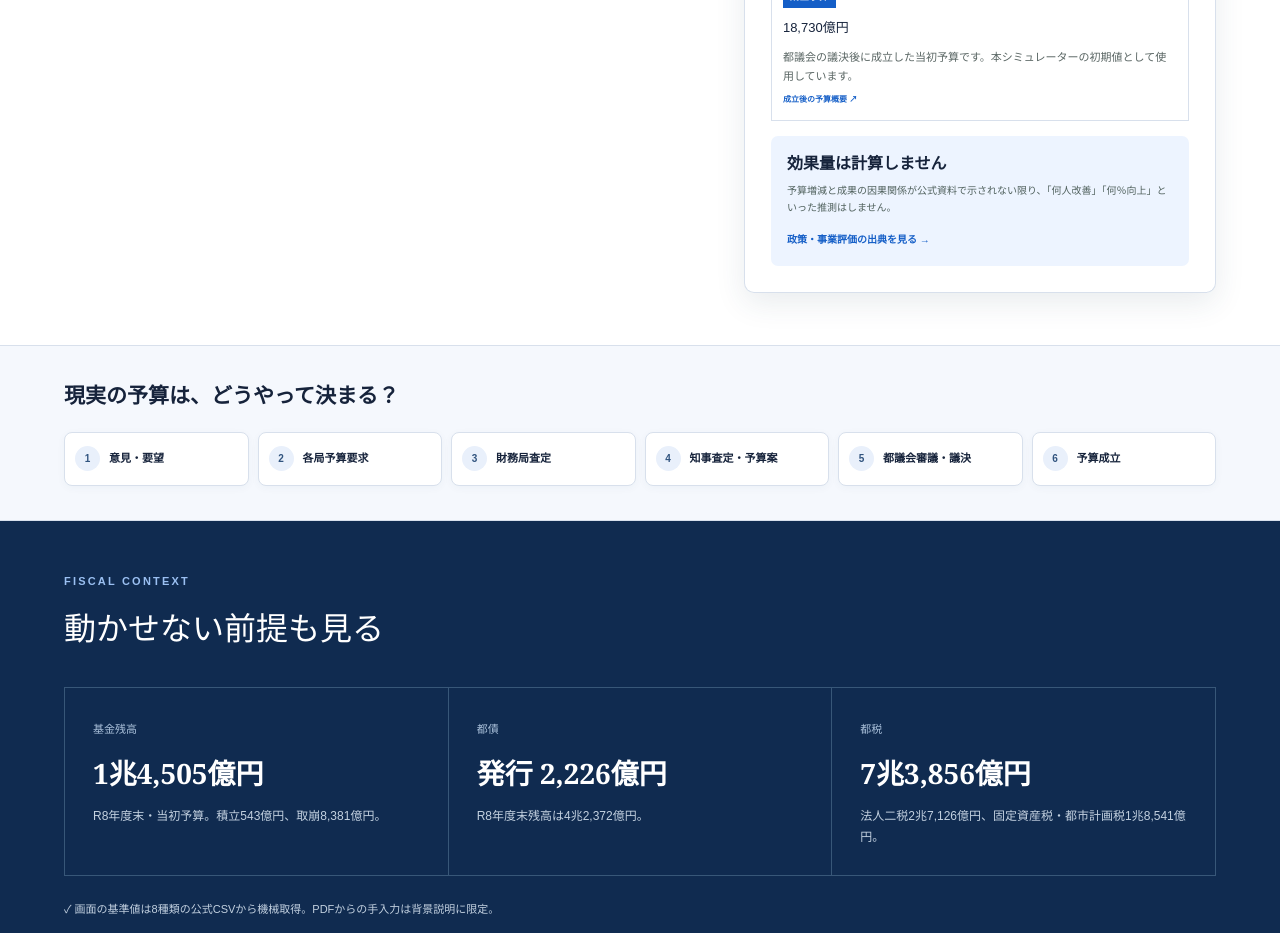
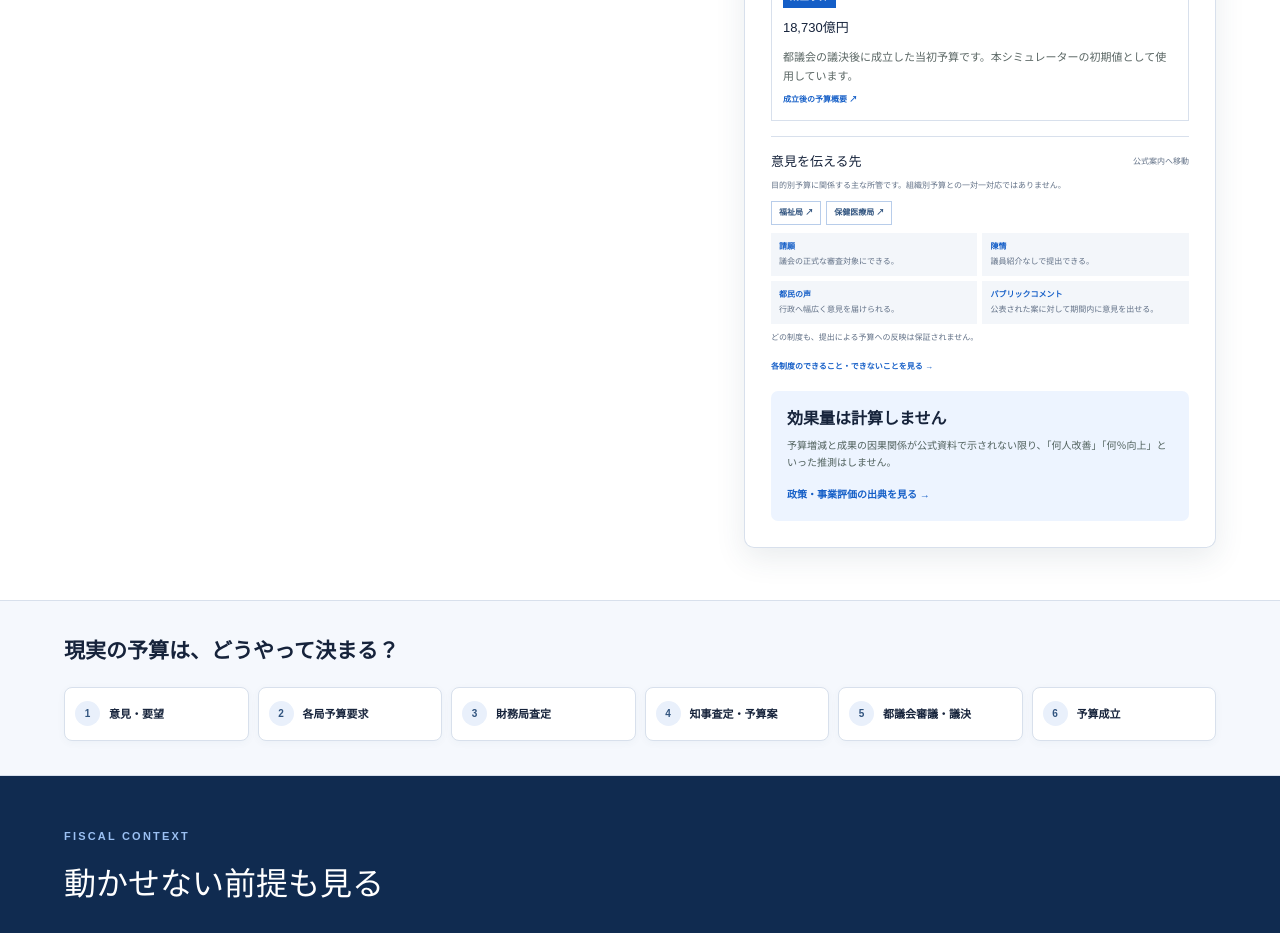
Before and after one commit to okajun35/tokyo-budget-simulator, a Next.js app: page / in a window 1280 px wide. Shown: the part 2300-3233 px from the top of the page. Built offline with nearby package versions, Linux system fonts and the light colour scheme.

Commit message:
feat: link categories to participation routes

```diff
--- a/app/globals.css
+++ b/app/globals.css
@@ -112,6 +112,15 @@ input[type="range"]::-webkit-slider-thumb { appearance:none; width:16px; height:
 .timelineCard h3 { margin:10px 0; font-size:13px; }
 .timelineCard p { margin:10px 0 0; color:#5a6664; font-size:11px; line-height:1.7; }
 .timelineCard>a { display:inline-block; margin-top:8px; color:var(--teal); font-size:8px; font-weight:800; }
+.bureauMappingNote,.participationCaution { margin:8px 0; color:var(--muted); font-size:8px; line-height:1.6; }
+.leadBureauLinks { display:flex; flex-wrap:wrap; gap:5px; }
+.leadBureauLinks a { padding:5px 7px; border:1px solid #b8cdea; color:#31547f; font-size:8px; font-weight:800; text-decoration:none; }
+.participationLinks { display:grid; grid-template-columns:1fr 1fr; gap:5px; margin-top:8px; }
+.participationLinks a { padding:8px; background:#f3f6fa; text-decoration:none; }
+.participationLinks b,.participationLinks span { display:block; font-size:8px; }
+.participationLinks b { color:var(--teal); }
+.participationLinks span { margin-top:3px; color:var(--muted); line-height:1.5; }
+.participationContext>button { padding:0; border:0; background:none; color:var(--teal); cursor:pointer; font-size:8px; font-weight:800; }
 .stageTag { display:inline-block; padding:4px 7px; color:white; background:#777; font-size:9px; letter-spacing:.08em; font-weight:900; }
 .stageTag.request { background:#9a7935; }.stageTag.bureau,.stageTag.bureau_assessment { background:#436b9b; }.stageTag.governor,.stageTag.governor_assessment { background:#934f72; }.stageTag.enacted_budget { background:var(--teal); }.stageTag.proposal { background:#655a8e; }.stageTag.external_request { background:#8b6956; }.stageTag.evaluation { background:#4c7b52; }
 .noForecast { margin-top:15px; padding:16px; background:#edf4ff; border-radius:7px; }
--- a/app/page.tsx
+++ b/app/page.tsx
@@ -69,6 +69,9 @@ export default function Home() {
       budgetCase: activeCases.find(budgetCase => budgetCase.country !== "日本"),
     },
   ] as const;
+  const activeParticipationRoutes = PARTICIPATION_ROUTES.filter(route =>
+    (active.participationRouteIds as readonly string[]).includes(route.id),
+  );
 
   const setValue = (id: BudgetCategoryId, value: number) => {
     setValues(v => ({ ...v, [id]: value }));
@@ -180,6 +183,14 @@ export default function Home() {
                 <article className="timelineCard" data-budget-background-stage="enacted_budget"><span className="stageTag enacted_budget">成立予算</span><h3>{money(active.baselineAmount100mYen)}</h3><p>都議会の議決後に成立した当初予算です。本シミュレーターの初期値として使用しています。</p><a href={budgetBackgroundSources.enactedBudget.sourceUrl} target="_blank" rel="noreferrer">成立後の予算概要 ↗</a></article>
               </div>
             </section>
+            <section className="contextSection participationContext">
+              <div className="contextSectionHead"><h3>意見を伝える先</h3><span>公式案内へ移動</span></div>
+              <p className="bureauMappingNote">目的別予算に関係する主な所管です。組織別予算との一対一対応ではありません。</p>
+              <div className="leadBureauLinks">{active.leadBureaus.map(bureau => <a key={bureau.name} href={bureau.url} target="_blank" rel="noreferrer">{bureau.name} ↗</a>)}</div>
+              <div className="participationLinks">{activeParticipationRoutes.map(route => <a key={route.id} href={route.officialGuideUrl} target="_blank" rel="noreferrer"><b>{route.title}</b><span>{route.canDo}</span></a>)}</div>
+              <p className="participationCaution">どの制度も、提出による予算への反映は保証されません。</p>
+              <button onClick={() => setTab("participate")}>各制度のできること・できないことを見る →</button>
+            </section>
             <div className="noForecast"><b>効果量は計算しません</b><p>予算増減と成果の因果関係が公式資料で示されない限り、「何人改善」「何％向上」といった推測はしません。</p><button onClick={() => setTab("sources")}>政策・事業評価の出典を見る →</button></div>
           </aside>
         </div>
--- a/features/simulate-budget/budget-categories.ts
+++ b/features/simulate-budget/budget-categories.ts
@@ -9,6 +9,25 @@ const COMMON_PARTICIPATION_ROUTE_IDS = [
   "petition",
   "written-request",
 ] as const;
+const BUREAUS = {
+  welfare: { name: "福祉局", url: "https://www.fukushi.metro.tokyo.lg.jp/" },
+  health: { name: "保健医療局", url: "https://www.hokeniryo.metro.tokyo.lg.jp/" },
+  education: { name: "教育庁", url: "https://www.kyoiku.metro.tokyo.lg.jp/" },
+  culture: { name: "生活文化局", url: "https://www.seikatubunka.metro.tokyo.lg.jp/" },
+  sports: { name: "スポーツ推進本部", url: "https://www.sports-tokyo-info.metro.tokyo.lg.jp/" },
+  industry: { name: "産業労働局", url: "https://www.sangyo-rodo.metro.tokyo.lg.jp/" },
+  environment: { name: "環境局", url: "https://www.kankyo.metro.tokyo.lg.jp/" },
+  urbanDevelopment: { name: "都市整備局", url: "https://www.toshiseibi.metro.tokyo.lg.jp/" },
+  housing: { name: "住宅政策本部", url: "https://www.juutakuseisaku.metro.tokyo.lg.jp/" },
+  construction: { name: "建設局", url: "https://www.kensetsu.metro.tokyo.lg.jp/" },
+  police: { name: "警視庁", url: "https://www.keishicho.metro.tokyo.lg.jp/" },
+  fire: { name: "東京消防庁", url: "https://www.tfd.metro.tokyo.lg.jp/" },
+  policy: { name: "政策企画局", url: "https://www.seisakukikaku.metro.tokyo.lg.jp/" },
+  generalAffairs: { name: "総務局", url: "https://www.soumu.metro.tokyo.lg.jp/" },
+  digital: { name: "デジタルサービス局", url: "https://www.digitalservice.metro.tokyo.lg.jp/" },
+  finance: { name: "財務局", url: "https://www.zaimu.metro.tokyo.lg.jp/" },
+  tax: { name: "主税局", url: "https://www.tax.metro.tokyo.lg.jp/" },
+} as const;
 
 export const BUDGET_CATEGORIES = [
   {
@@ -48,6 +67,7 @@ export const BUDGET_CATEGORIES = [
       "case-hanno-welfare-review-2026",
       "case-england-adult-social-care",
     ],
+    leadBureaus: [BUREAUS.welfare, BUREAUS.health],
     participationRouteIds: COMMON_PARTICIPATION_ROUTE_IDS,
     request: {
       bureau: "福祉局＋保健医療局",
@@ -98,6 +118,7 @@ export const BUDGET_CATEGORIES = [
       "case-hanno-library-2026",
       "case-england-school-financial-pressure",
     ],
+    leadBureaus: [BUREAUS.education, BUREAUS.culture, BUREAUS.sports],
     participationRouteIds: COMMON_PARTICIPATION_ROUTE_IDS,
     request: {
       bureau: "教育庁（代表）",
@@ -144,6 +165,7 @@ export const BUDGET_CATEGORIES = [
     ],
     sourceIds: COMMON_SOURCE_IDS,
     caseIds: [],
+    leadBureaus: [BUREAUS.industry],
     participationRouteIds: COMMON_PARTICIPATION_ROUTE_IDS,
     bureauAssessment:
       "例：金融支援は3,415.76億円→3,394.00億円、創業支援は150.08億円→145.73億円。",
@@ -182,6 +204,7 @@ export const BUDGET_CATEGORIES = [
     ],
     sourceIds: COMMON_SOURCE_IDS,
     caseIds: [],
+    leadBureaus: [BUREAUS.environment],
     participationRouteIds: COMMON_PARTICIPATION_ROUTE_IDS,
     request: {
       bureau: "環境局（代表）",
@@ -228,6 +251,7 @@ export const BUDGET_CATEGORIES = [
     ],
     sourceIds: COMMON_SOURCE_IDS,
     caseIds: [],
+    leadBureaus: [BUREAUS.urbanDevelopment, BUREAUS.housing, BUREAUS.construction],
     participationRouteIds: COMMON_PARTICIPATION_ROUTE_IDS,
     bureauAssessment:
       "例：道路整備は267.31億円→265.33億円、公園整備は367.02億円→344.33億円。",
@@ -261,6 +285,7 @@ export const BUDGET_CATEGORIES = [
     ],
     sourceIds: COMMON_SOURCE_IDS,
     caseIds: [],
+    leadBureaus: [BUREAUS.police, BUREAUS.fire],
     participationRouteIds: COMMON_PARTICIPATION_ROUTE_IDS,
   },
   {
@@ -291,6 +316,7 @@ export const BUDGET_CATEGORIES = [
     ],
     sourceIds: COMMON_SOURCE_IDS,
     caseIds: [],
+    leadBureaus: [BUREAUS.policy, BUREAUS.generalAffairs, BUREAUS.digital],
     participationRouteIds: COMMON_PARTICIPATION_ROUTE_IDS,
   },
   {
@@ -324,6 +350,7 @@ export const BUDGET_CATEGORIES = [
       "case-yubari-financial-reconstruction",
       "case-puerto-rico-debt-restructuring",
     ],
+    leadBureaus: [BUREAUS.finance],
     participationRouteIds: COMMON_PARTICIPATION_ROUTE_IDS,
   },
   {
@@ -358,6 +385,7 @@ export const BUDGET_CATEGORIES = [
     ],
     sourceIds: COMMON_SOURCE_IDS,
     caseIds: [],
+    leadBureaus: [BUREAUS.finance, BUREAUS.tax, BUREAUS.generalAffairs],
     participationRouteIds: COMMON_PARTICIPATION_ROUTE_IDS,
   },
 ] as const satisfies readonly BudgetCategory[];
--- a/features/simulate-budget/budget-category.ts
+++ b/features/simulate-budget/budget-category.ts
@@ -15,6 +15,11 @@ export type BudgetChangeOption = {
   description: string;
 };
 
+export type BudgetBureauLink = {
+  name: string;
+  url: string;
+};
+
 export type BudgetCategory = {
   id: BudgetCategoryId;
   name: string;
@@ -28,6 +33,7 @@ export type BudgetCategory = {
   sourceIds: readonly string[];
   caseIds: readonly string[];
   participationRouteIds: readonly string[];
+  leadBureaus: readonly BudgetBureauLink[];
   request?: BudgetRequestContext;
   bureauAssessment?: string;
   governorAssessment?: string;
```
Also changed, not shown: 3 other files (tests, documents, lock files or other folders).
